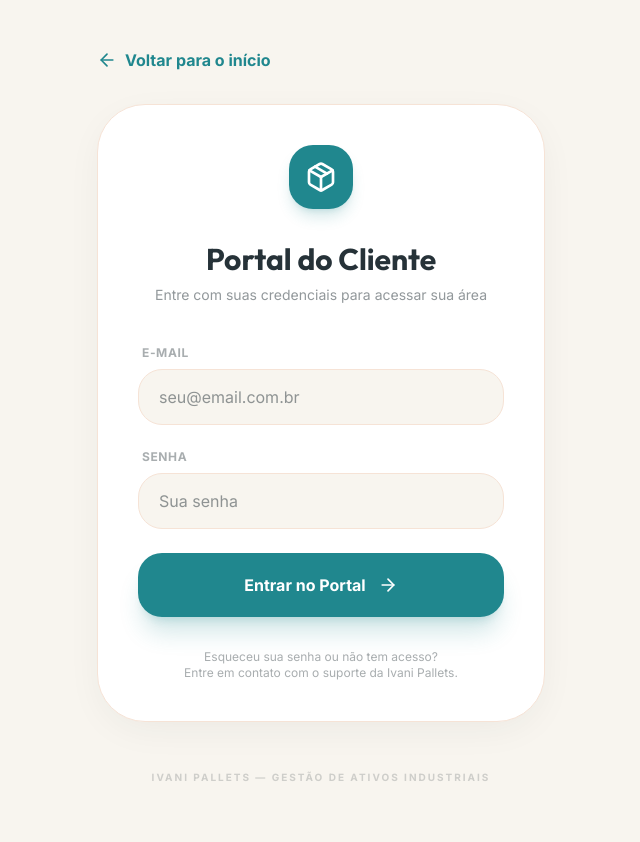
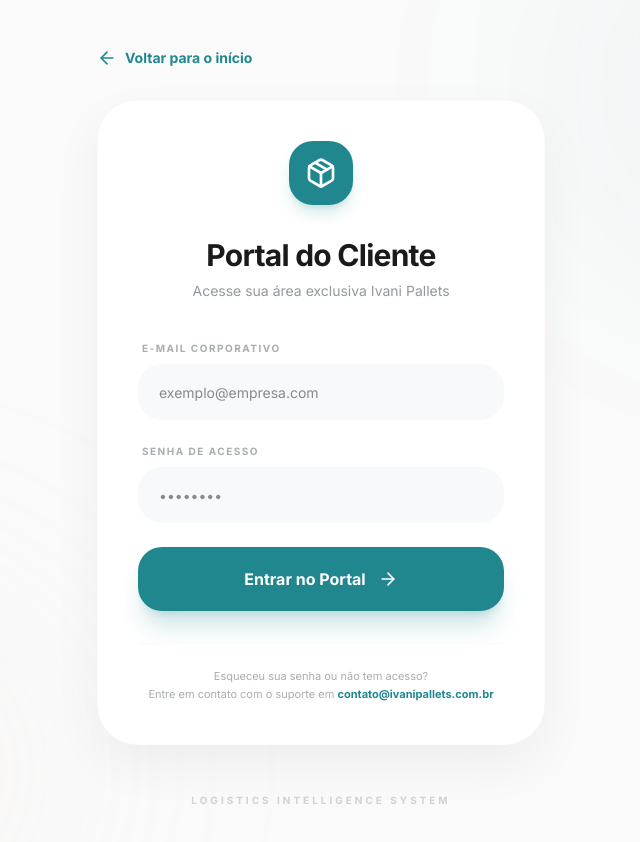
Before and after one commit to zigrini1984/portal-ivani-pallets, a Next.js app: page /login in a window 1280 px wide. Shown: the top 842 px of the page, without its empty margins (319-959 px from the left). Built offline with nearby package versions, Linux system fonts and the light colour scheme.

Commit message:
fix: trata corretamente retorno da server action de login no frontend

```diff
--- a/src/app/login/page.tsx
+++ b/src/app/login/page.tsx
@@ -1,53 +1,72 @@
 "use client";
 
 import { motion } from "framer-motion";
-import { Package, ArrowLeft, ArrowRight, Loader2 } from "lucide-react";
+import { Package, ArrowLeft, ArrowRight, Loader2, AlertCircle } from "lucide-react";
 import Link from "next/link";
-import { useState } from "react";
+import { useState, useTransition } from "react";
+import { useRouter } from "next/navigation";
 import { login } from "@/app/actions/auth";
 
 export default function LoginPage() {
+  const router = useRouter();
+  const [isPending, startTransition] = useTransition();
+  const [error, setError] = useState<string | null>(null);
+
+  // Form states
   const [email, setEmail] = useState("");
   const [password, setPassword] = useState("");
-  const [error, setError] = useState<string | null>(null);
-  const [loading, setLoading] = useState(false);
 
   async function handleSubmit(event: React.FormEvent<HTMLFormElement>) {
     event.preventDefault();
-    setLoading(true);
+
+    // Clear previous errors and start transition
     setError(null);
 
     const formData = new FormData();
     formData.set("email", email);
     formData.set("password", password);
 
+    startTransition(async () => {
       try {
         const result = await login(formData);
 
         if (result?.error) {
           setError(result.error);
-        setLoading(false);
-      } else if (result?.success && result?.redirectTo) {
+          return;
+        }
+
+        if (result?.success && result?.redirectTo) {
+          // Usamos window.location.href para garantir um refresh completo
+          // e que os cookies de sessão sejam lidos corretamente pelo middleware e layout
           window.location.href = result.redirectTo;
+        } else {
+          setError("Ocorreu um erro inesperado. Tente novamente.");
         }
       } catch (err) {
-      setError(err instanceof Error ? err.message : "Não foi possível entrar. Tente novamente.");
-      setLoading(false);
+        console.error("Erro ao processar login:", err);
+        setError("Não foi possível conectar ao servidor. Verifique sua internet.");
       }
+    });
   }
 
   return (
-    <main className="min-h-screen bg-bg-primary text-text-dark font-sans flex items-center justify-center px-6 py-12">
+    <main className="min-h-screen bg-[#FAFAFA] text-[#1A1A1A] font-sans flex items-center justify-center px-6 py-12 relative overflow-hidden">
+      {/* Background Decorative Elements */}
+      <div className="absolute top-[-10%] right-[-10%] w-[40%] h-[40%] bg-brand-cyan/5 rounded-full blur-[120px] pointer-events-none" />
+      <div className="absolute bottom-[-10%] left-[-10%] w-[40%] h-[40%] bg-brand-pink/10 rounded-full blur-[120px] pointer-events-none" />
+
       <motion.div
         initial={{ opacity: 0, y: 20 }}
         animate={{ opacity: 1, y: 0 }}
-        className="relative z-10 w-full max-w-md pointer-events-auto"
+        transition={{ duration: 0.5 }}
+        className="relative z-10 w-full max-w-md"
       >
-        <Link href="/" className="inline-flex items-center gap-2 text-brand-cyan font-bold mb-8 hover:gap-3 transition-all">
-          <ArrowLeft size={20} /> Voltar para o início
+        <Link href="/" className="inline-flex items-center gap-2 text-brand-cyan font-bold mb-8 group hover:gap-3 transition-all">
+          <ArrowLeft size={20} className="transition-transform group-hover:-translate-x-1" />
+          <span className="text-sm">Voltar para o início</span>
         </Link>
 
-        <div className="relative z-10 bg-white p-10 rounded-[3rem] card-shadow border border-brand-pink pointer-events-auto">
+        <div className="bg-white p-10 rounded-[2.5rem] shadow-[0_20px_50px_rgba(0,0,0,0.05)] border border-brand-pink/20">
           <div className="flex justify-center mb-8">
             <div className="w-16 h-16 bg-brand-cyan rounded-2xl flex items-center justify-center shadow-lg shadow-brand-cyan/20">
               <Package className="text-white" size={32} />
@@ -55,72 +74,79 @@
           </div>
 
           <div className="text-center mb-10">
-            <h1 className="font-display text-3xl font-bold mb-2">Portal do Cliente</h1>
-            <p className="text-sm text-text-dark/50">Entre com suas credenciais para acessar sua área</p>
+            <h1 className="text-3xl font-bold mb-2 tracking-tight">Portal do Cliente</h1>
+            <p className="text-sm text-text-dark/50">Acesse sua área exclusiva Ivani Pallets</p>
           </div>
 
-          <form onSubmit={handleSubmit} className="relative z-20 space-y-6 pointer-events-auto">
-            <div>
-              <label className="block text-xs font-bold uppercase tracking-wider text-text-dark/40 mb-2 ml-1">E-mail</label>
+          <form onSubmit={handleSubmit} className="space-y-6">
+            <div className="space-y-2">
+              <label className="block text-[10px] font-bold uppercase tracking-[0.15em] text-text-dark/40 ml-1">E-mail Corporativo</label>
               <input
                 name="email"
                 type="email"
                 required
                 value={email}
-                onChange={(event) => setEmail(event.target.value)}
-                disabled={loading}
-                placeholder="seu@email.com.br"
-                autoComplete="email"
-                className="w-full h-14 bg-bg-primary border border-brand-pink rounded-2xl px-5 focus:outline-none focus:border-brand-cyan/50 transition-colors disabled:opacity-70 disabled:cursor-not-allowed"
+                onChange={(e) => setEmail(e.target.value)}
+                disabled={isPending}
+                placeholder="exemplo@empresa.com"
+                className="w-full h-14 bg-[#F8F9FA] border border-transparent focus:border-brand-cyan/30 rounded-2xl px-5 text-sm outline-none transition-all focus:bg-white focus:shadow-inner disabled:opacity-60"
               />
             </div>
-            <div>
-              <label className="block text-xs font-bold uppercase tracking-wider text-text-dark/40 mb-2 ml-1">Senha</label>
+
+            <div className="space-y-2">
+              <label className="block text-[10px] font-bold uppercase tracking-[0.15em] text-text-dark/40 ml-1">Senha de Acesso</label>
               <input
                 name="password"
                 type="password"
                 required
                 value={password}
-                onChange={(event) => setPassword(event.target.value)}
-                disabled={loading}
-                placeholder="Sua senha"
-                autoComplete="current-password"
-                className="w-full h-14 bg-bg-primary border border-brand-pink rounded-2xl px-5 focus:outline-none focus:border-brand-cyan/50 transition-colors disabled:opacity-70 disabled:cursor-not-allowed"
+                onChange={(e) => setPassword(e.target.value)}
+                disabled={isPending}
+                placeholder="••••••••"
+                className="w-full h-14 bg-[#F8F9FA] border border-transparent focus:border-brand-cyan/30 rounded-2xl px-5 text-sm outline-none transition-all focus:bg-white focus:shadow-inner disabled:opacity-60"
               />
             </div>
 
             {error && (
-              <p className="text-red-500 text-sm text-center font-medium bg-red-50 py-3 rounded-xl border border-red-100">
-                {error === "Invalid login credentials" ? "E-mail ou senha incorretos" : error}
-              </p>
+              <motion.div
+                initial={{ opacity: 0, x: -10 }}
+                animate={{ opacity: 1, x: 0 }}
+                className="flex items-center gap-3 text-red-600 text-xs font-semibold bg-red-50 p-4 rounded-2xl border border-red-100 shadow-sm"
+              >
+                <AlertCircle size={16} className="shrink-0" />
+                <span>{error}</span>
+              </motion.div>
             )}
 
             <motion.button
               type="submit"
-              disabled={loading}
-              whileHover={{ scale: 1.02 }}
-              whileTap={{ scale: 0.98 }}
-              className="w-full py-5 bg-brand-cyan hover:bg-[#1a6e74] text-white rounded-2xl font-bold flex items-center justify-center gap-3 transition-all shadow-xl shadow-brand-cyan/20 disabled:opacity-70 disabled:cursor-not-allowed"
+              disabled={isPending}
+              whileHover={{ scale: 1.01 }}
+              whileTap={{ scale: 0.99 }}
+              className="w-full h-16 bg-brand-cyan hover:bg-[#1a6e74] text-white rounded-2xl font-bold flex items-center justify-center gap-3 transition-all shadow-xl shadow-brand-cyan/20 disabled:opacity-70 disabled:cursor-not-allowed group"
             >
-              {loading ? (
+              {isPending ? (
                 <Loader2 className="animate-spin" size={20} />
               ) : (
-                <>Entrar no Portal <ArrowRight size={20} /></>
+                <>
+                  Entrar no Portal
+                  <ArrowRight size={20} className="transition-transform group-hover:translate-x-1" />
+                </>
               )}
             </motion.button>
           </form>
 
-          <div className="mt-8 text-center">
-            <p className="text-xs text-text-dark/40">
+          <div className="mt-8 text-center pt-6 border-t border-gray-50">
+            <p className="text-[11px] text-text-dark/40 leading-relaxed">
               Esqueceu sua senha ou não tem acesso? <br />
-              Entre em contato com o suporte da Ivani Pallets.
+              Entre em contato com o suporte em <span className="text-brand-cyan font-bold hover:underline cursor-pointer">contato@ivanipallets.com.br</span>
             </p>
           </div>
         </div>
 
         <div className="mt-12 text-center">
-          <p className="text-[10px] font-bold uppercase tracking-[0.2em] text-text-dark/20">
-            Ivani Pallets — Gestão de Ativos Industriais
+          <p className="text-[10px] font-bold uppercase tracking-[0.3em] text-text-dark/20">
+            Logistics Intelligence System
           </p>
         </div>
       </motion.div>
```
Lines whose indentation alone changed are shown as unchanged.
